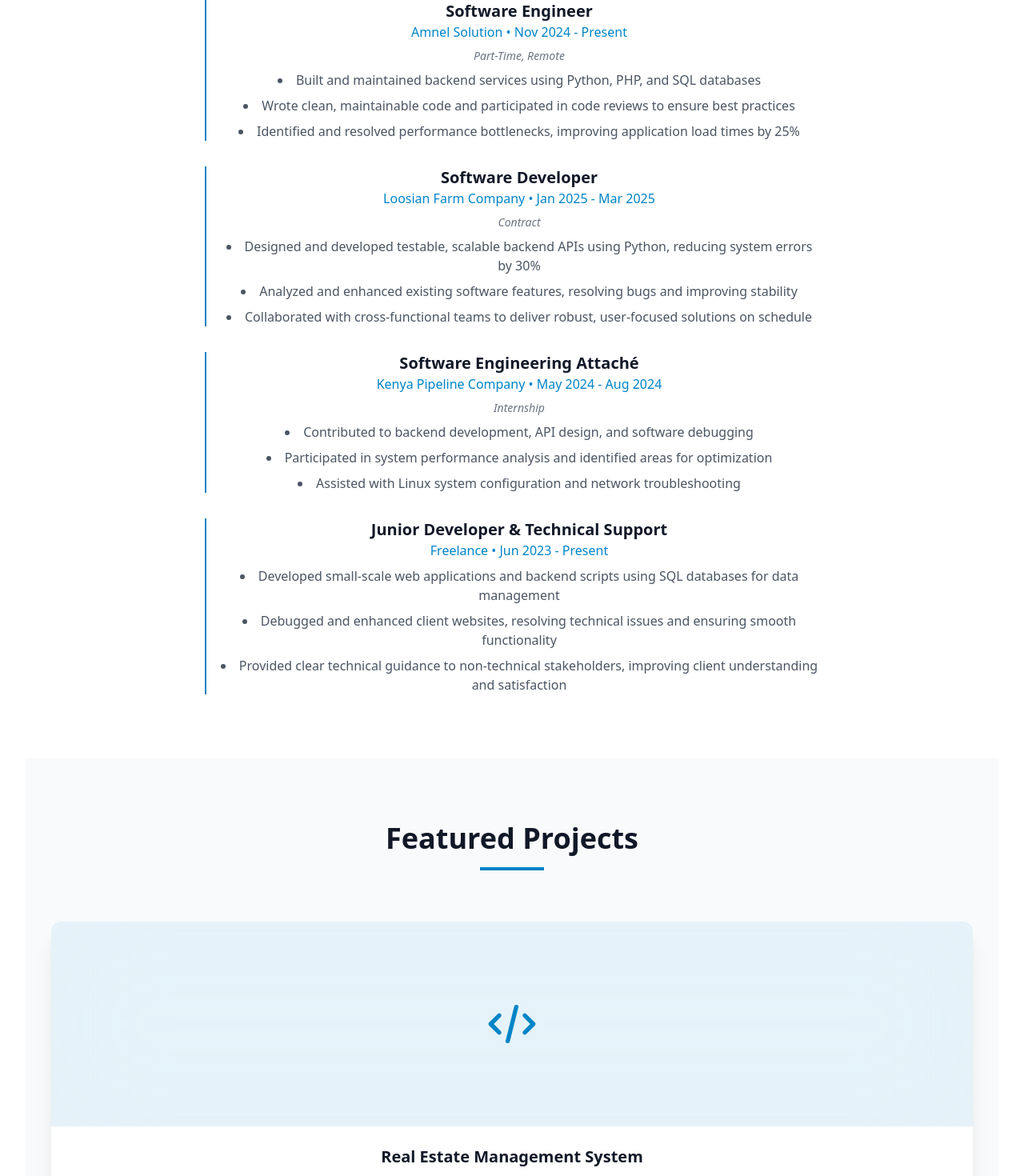
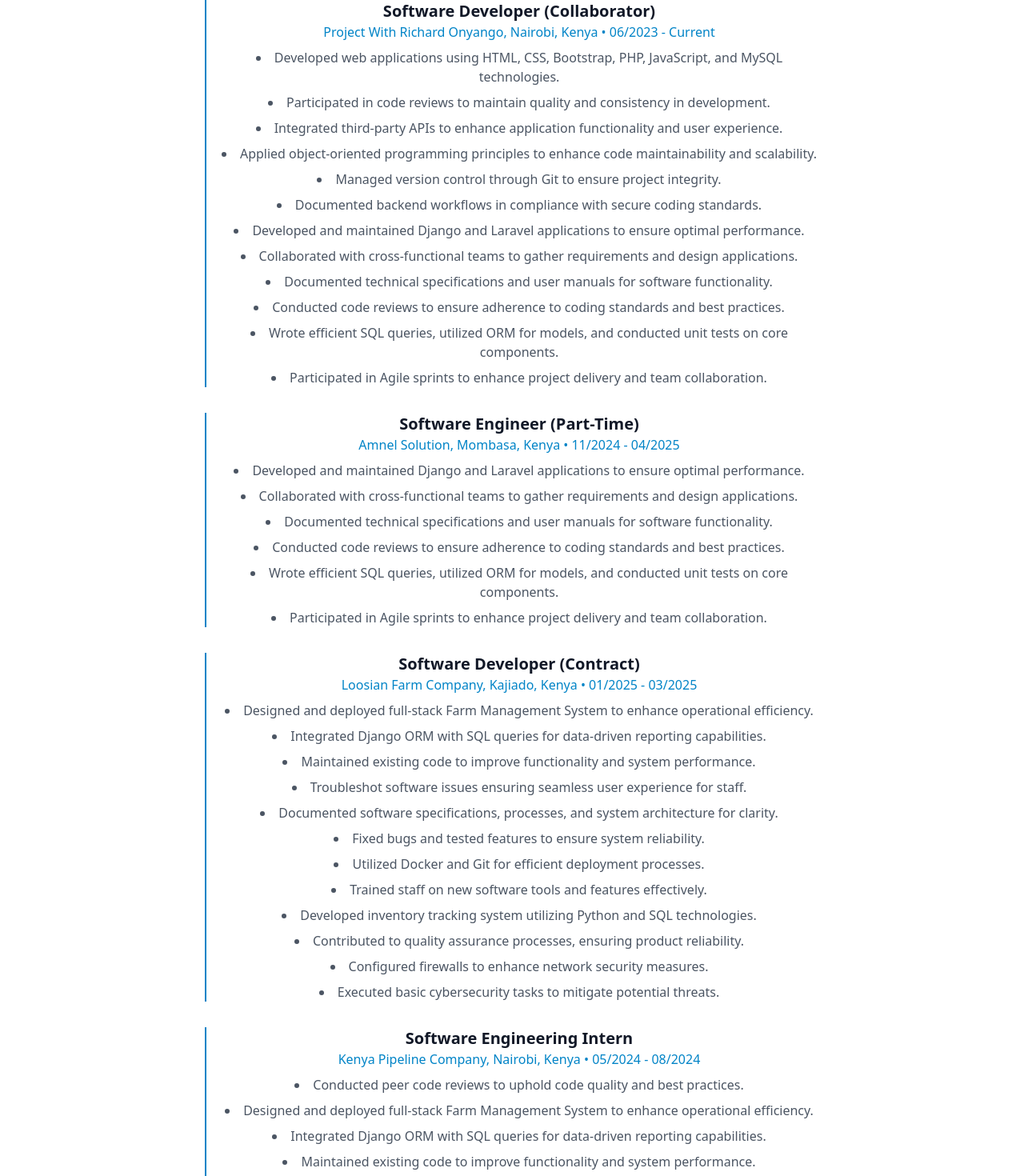
Before and after one commit to emmanuelokoth2002/myportfolio, a React (Vite) app: page / in a window 1280 px wide. Shown: the part 2320-3790 px from the top of the page at 80% size. Built offline with nearby package versions, Linux system fonts and the light colour scheme.

Commit message:
Refactor Experience component: Update job titles, descriptions, and responsibilities to reflect recent roles and projects.

```diff
--- a/src/components/Experience.jsx
+++ b/src/components/Experience.jsx
@@ -16,7 +16,6 @@ const Experience = () => {
           </h2>
           <div className="w-20 h-1 bg-primary-600 dark:bg-primary-400 mx-auto"></div>
         </motion.div>
-
         <div className="max-w-3xl mx-auto">
           <div className="space-y-8">
             <motion.div
@@ -26,16 +25,27 @@ const Experience = () => {
               transition={{ duration: 0.5 }}
               className="border-l-2 border-primary-600 dark:border-primary-400 pl-4"
             >
-              <h3 className="text-xl font-semibold text-gray-900 dark:text-white">Software Engineer</h3>
-              <p className="text-primary-600 dark:text-primary-400 mb-2">Amnel Solution • Nov 2024 - Present</p>
-              <p className="text-gray-500 dark:text-gray-400 text-sm mb-2 italic">Part-Time, Remote</p>
+              <h3 className="text-xl font-semibold text-gray-900 dark:text-white">
+                Software Developer (Collaborator)
+              </h3>
+              <p className="text-primary-600 dark:text-primary-400 mb-2">
+                Project With Richard Onyango, Nairobi, Kenya • 06/2023 - Current
+              </p>
               <ul className="list-disc list-inside text-gray-600 dark:text-gray-400 space-y-2">
-                <li>Built and maintained backend services using Python, PHP, and SQL databases</li>
-                <li>Wrote clean, maintainable code and participated in code reviews to ensure best practices</li>
-                <li>Identified and resolved performance bottlenecks, improving application load times by 25%</li>
+                <li>Developed web applications using HTML, CSS, Bootstrap, PHP, JavaScript, and MySQL technologies.</li>
+                <li>Participated in code reviews to maintain quality and consistency in development.</li>
+                <li>Integrated third-party APIs to enhance application functionality and user experience.</li>
+                <li>Applied object-oriented programming principles to enhance code maintainability and scalability.</li>
+                <li>Managed version control through Git to ensure project integrity.</li>
+                <li>Documented backend workflows in compliance with secure coding standards.</li>
+                <li>Developed and maintained Django and Laravel applications to ensure optimal performance.</li>
+                <li>Collaborated with cross-functional teams to gather requirements and design applications.</li>
+                <li>Documented technical specifications and user manuals for software functionality.</li>
+                <li>Conducted code reviews to ensure adherence to coding standards and best practices.</li>
+                <li>Wrote efficient SQL queries, utilized ORM for models, and conducted unit tests on core components.</li>
+                <li>Participated in Agile sprints to enhance project delivery and team collaboration.</li>
               </ul>
             </motion.div>
-
             <motion.div
               initial={{ opacity: 0, x: -20 }}
               whileInView={{ opacity: 1, x: 0 }}
@@ -43,16 +53,21 @@ const Experience = () => {
               transition={{ duration: 0.5, delay: 0.2 }}
               className="border-l-2 border-primary-600 dark:border-primary-400 pl-4"
             >
-              <h3 className="text-xl font-semibold text-gray-900 dark:text-white">Software Developer</h3>
-              <p className="text-primary-600 dark:text-primary-400 mb-2">Loosian Farm Company • Jan 2025 - Mar 2025</p>
-              <p className="text-gray-500 dark:text-gray-400 text-sm mb-2 italic">Contract</p>
+              <h3 className="text-xl font-semibold text-gray-900 dark:text-white">
+                Software Engineer (Part-Time)
+              </h3>
+              <p className="text-primary-600 dark:text-primary-400 mb-2">
+                Amnel Solution, Mombasa, Kenya • 11/2024 - 04/2025
+              </p>
               <ul className="list-disc list-inside text-gray-600 dark:text-gray-400 space-y-2">
-                <li>Designed and developed testable, scalable backend APIs using Python, reducing system errors by 30%</li>
-                <li>Analyzed and enhanced existing software features, resolving bugs and improving stability</li>
-                <li>Collaborated with cross-functional teams to deliver robust, user-focused solutions on schedule</li>
+                <li>Developed and maintained Django and Laravel applications to ensure optimal performance.</li>
+                <li>Collaborated with cross-functional teams to gather requirements and design applications.</li>
+                <li>Documented technical specifications and user manuals for software functionality.</li>
+                <li>Conducted code reviews to ensure adherence to coding standards and best practices.</li>
+                <li>Wrote efficient SQL queries, utilized ORM for models, and conducted unit tests on core components.</li>
+                <li>Participated in Agile sprints to enhance project delivery and team collaboration.</li>
               </ul>
             </motion.div>
-
             <motion.div
               initial={{ opacity: 0, x: -20 }}
               whileInView={{ opacity: 1, x: 0 }}
@@ -60,16 +75,27 @@ const Experience = () => {
               transition={{ duration: 0.5, delay: 0.3 }}
               className="border-l-2 border-primary-600 dark:border-primary-400 pl-4"
             >
-              <h3 className="text-xl font-semibold text-gray-900 dark:text-white">Software Engineering Attaché</h3>
-              <p className="text-primary-600 dark:text-primary-400 mb-2">Kenya Pipeline Company • May 2024 - Aug 2024</p>
-              <p className="text-gray-500 dark:text-gray-400 text-sm mb-2 italic">Internship</p>
+              <h3 className="text-xl font-semibold text-gray-900 dark:text-white">
+                Software Developer (Contract)
+              </h3>
+              <p className="text-primary-600 dark:text-primary-400 mb-2">
+                Loosian Farm Company, Kajiado, Kenya • 01/2025 - 03/2025
+              </p>
               <ul className="list-disc list-inside text-gray-600 dark:text-gray-400 space-y-2">
-                <li>Contributed to backend development, API design, and software debugging</li>
-                <li>Participated in system performance analysis and identified areas for optimization</li>
-                <li>Assisted with Linux system configuration and network troubleshooting</li>
+                <li>Designed and deployed full-stack Farm Management System to enhance operational efficiency.</li>
+                <li>Integrated Django ORM with SQL queries for data-driven reporting capabilities.</li>
+                <li>Maintained existing code to improve functionality and system performance.</li>
+                <li>Troubleshot software issues ensuring seamless user experience for staff.</li>
+                <li>Documented software specifications, processes, and system architecture for clarity.</li>
+                <li>Fixed bugs and tested features to ensure system reliability.</li>
+                <li>Utilized Docker and Git for efficient deployment processes.</li>
+                <li>Trained staff on new software tools and features effectively.</li>
+                <li>Developed inventory tracking system utilizing Python and SQL technologies.</li>
+                <li>Contributed to quality assurance processes, ensuring product reliability.</li>
+                <li>Configured firewalls to enhance network security measures.</li>
+                <li>Executed basic cybersecurity tasks to mitigate potential threats.</li>
               </ul>
             </motion.div>
-
             <motion.div
               initial={{ opacity: 0, x: -20 }}
               whileInView={{ opacity: 1, x: 0 }}
@@ -77,12 +103,26 @@ const Experience = () => {
               transition={{ duration: 0.5, delay: 0.4 }}
               className="border-l-2 border-primary-600 dark:border-primary-400 pl-4"
             >
-              <h3 className="text-xl font-semibold text-gray-900 dark:text-white">Junior Developer & Technical Support</h3>
-              <p className="text-primary-600 dark:text-primary-400 mb-2">Freelance • Jun 2023 - Present</p>
+              <h3 className="text-xl font-semibold text-gray-900 dark:text-white">
+                Software Engineering Intern
+              </h3>
+              <p className="text-primary-600 dark:text-primary-400 mb-2">
+                Kenya Pipeline Company, Nairobi, Kenya • 05/2024 - 08/2024
+              </p>
               <ul className="list-disc list-inside text-gray-600 dark:text-gray-400 space-y-2">
-                <li>Developed small-scale web applications and backend scripts using SQL databases for data management</li>
-                <li>Debugged and enhanced client websites, resolving technical issues and ensuring smooth functionality</li>
-                <li>Provided clear technical guidance to non-technical stakeholders, improving client understanding and satisfaction</li>
+                <li>Conducted peer code reviews to uphold code quality and best practices.</li>
+                <li>Designed and deployed full-stack Farm Management System to enhance operational efficiency.</li>
+                <li>Integrated Django ORM with SQL queries for data-driven reporting capabilities.</li>
+                <li>Maintained existing code to improve functionality and system performance.</li>
+                <li>Troubleshot software issues ensuring seamless user experience for staff.</li>
+                <li>Documented software specifications, processes, and system architecture for clarity.</li>
+                <li>Fixed bugs and tested features to ensure system reliability.</li>
+                <li>Utilized Docker and Git for efficient deployment processes.</li>
+                <li>Trained staff on new software tools and features effectively.</li>
+                <li>Developed inventory tracking system utilizing Python and SQL technologies.</li>
+                <li>Contributed to quality assurance processes, ensuring product reliability.</li>
+                <li>Configured firewalls to enhance network security measures.</li>
+                <li>Executed basic cybersecurity tasks to mitigate potential threats.</li>
               </ul>
             </motion.div>
           </div>
```
